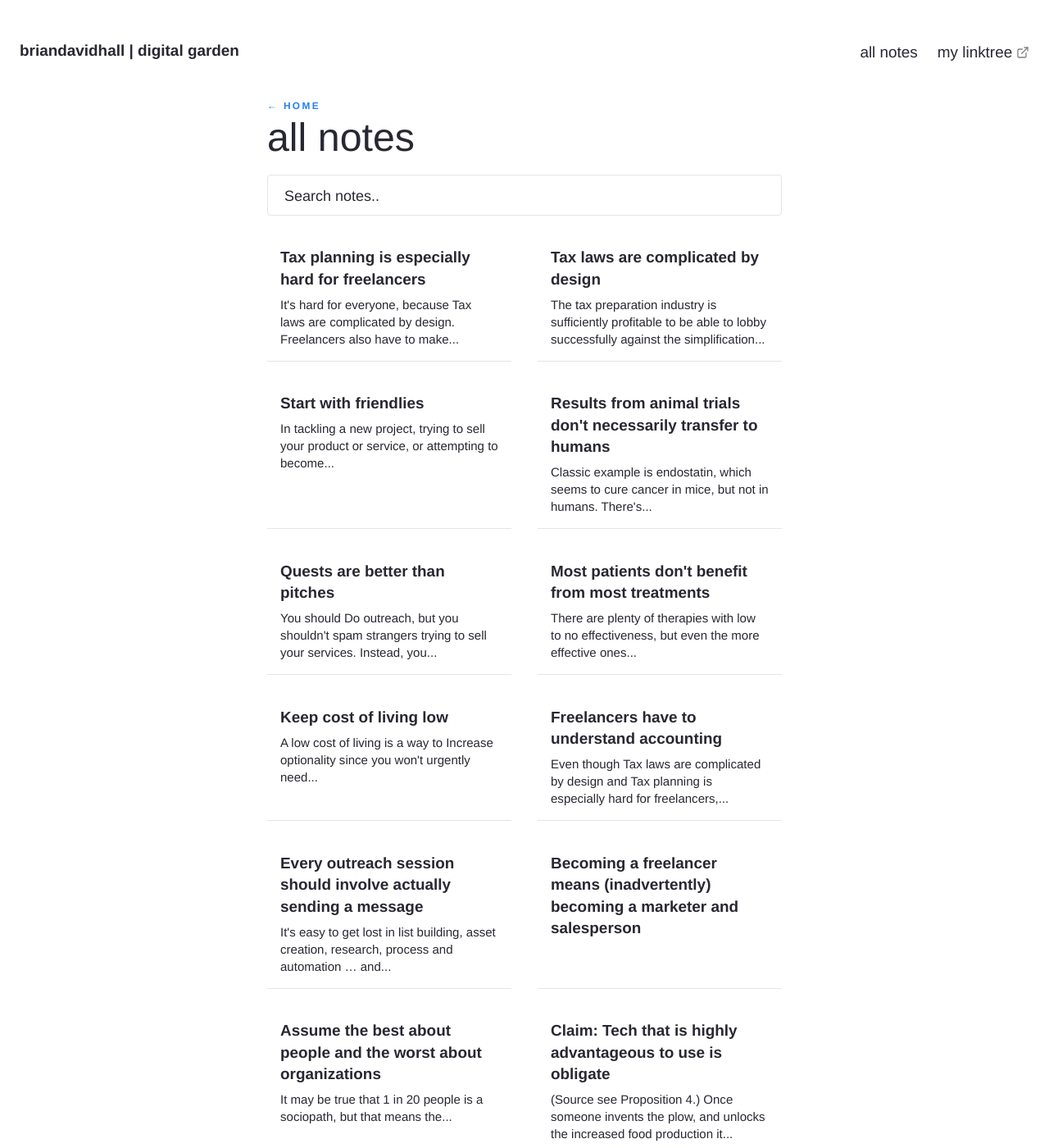
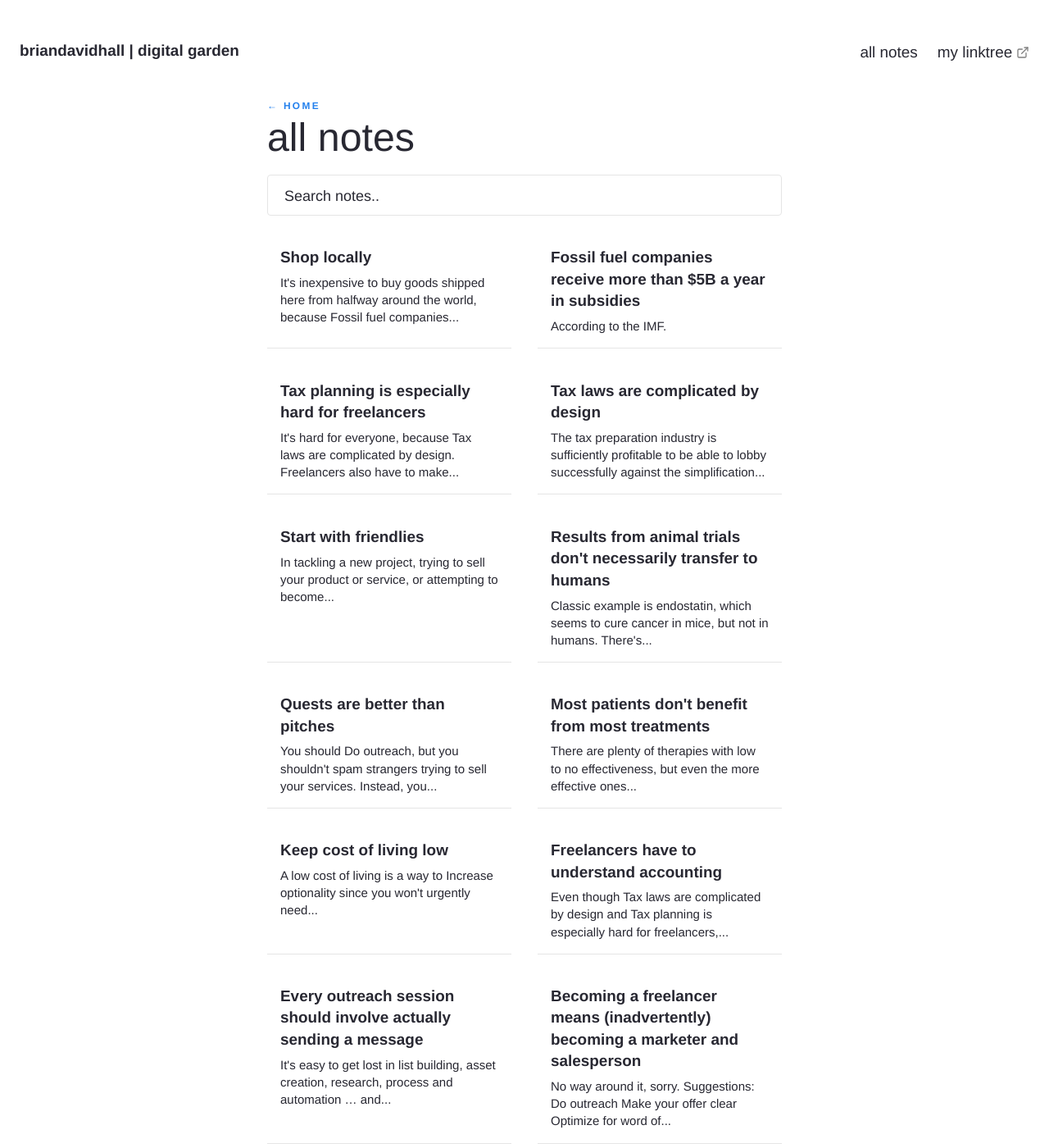
Before and after one commit to bruab/garden, a Jekyll site: the page built from pages/notes.md, in a window 1280 px wide and 1400 px high. Shown: the whole window at 82% size. Built offline with Jekyll 4.4.1, drawn with Linux system fonts in a browser that asks for light colours.

Commit message:
add some notes

```diff
--- a/_notes/Becoming a freelancer means (inadvertently) becoming a marketer and salesperson.md
+++ b/_notes/Becoming a freelancer means (inadvertently) becoming a marketer and salesperson.md
@@ -7,3 +7,13 @@ date: 2022-10-26
 # format: list
 
 ---
+
+No way around it, sorry.
+
+Suggestions:
+
+- [[Do outreach]]
+- [[Make your offer clear]]
+- [[Optimize for word of mouth marketing]]
+
+Oh and also [[Freelancers have to understand accounting]], sorry about that as well.
--- /dev/null
+++ b/_notes/Fossil fuel companies receive more than $5B a year in subsidies.md
@@ -0,0 +1,11 @@
+---
+
+title: "Fossil fuel companies receive more than $5B a year in subsidies"
+feed: show
+date: 2022-10-28
+# permalink: /credits
+# format: list
+
+---
+
+According to the [IMF](https://www.imf.org/en/Publications/WP/Issues/2021/09/23/Still-Not-Getting-Energy-Prices-Right-A-Global-and-Country-Update-of-Fossil-Fuel-Subsidies-466004).
--- /dev/null
+++ b/_notes/Shop locally.md
@@ -0,0 +1,17 @@
+---
+
+title: Shop locally
+feed: show
+date: 2022-10-28
+# permalink: /credits
+# format: list
+
+---
+
+It's inexpensive to buy goods shipped here from halfway around the world, because [[Fossil fuel companies receive more than $5B a year in subsidies]].
+
+But we all pay for it in environmental impact. Your grandkids will pay for it, too (if you have grandkids). [[Consider side effects]].
+
+Beyond that: if you want to [[Avoid giving money to people, organizations, or causes you hate (if you can help it)]], it's easier to do when you know and share a community with the folks who produce the stuff you buy.
+
+Buying locally can also be a way to [[Minimize your plastic consumption]].
```
Also changed, not shown: _notes/Pasted image 20221026105909.png (deleted).
